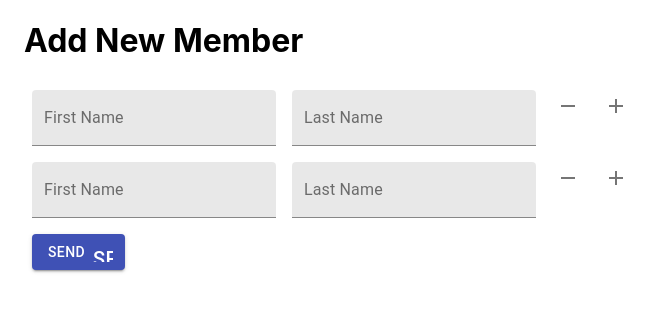
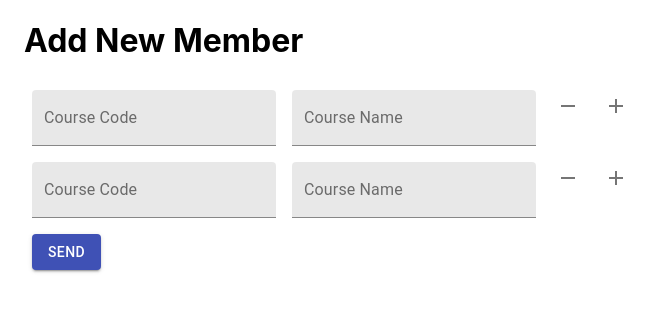
Before and after one commit to saifaldin14/StudentBoard, a React (Create React App) app: page / in a window 1280 px wide. Shown: the top 312 px of the page, without its empty margins (0-662 px from the left). Built offline with nearby package versions, Linux system fonts and the light colour scheme.

Commit message:
Finished updating form UI

```diff
--- a/src/App.js
+++ b/src/App.js
@@ -23,8 +23,8 @@ const useStyles = makeStyles((theme) => ({
 function App() {
   const classes = useStyles()
   const [inputFields, setInputFields] = useState([
-    { firstName: '', lastName: '' },
-    { firstName: '', lastName: '' },
+    { courseCode: '', courseName: '' },
+    { courseCode: '', courseName: '' },
   ]);
 
   const handleSubmit = (e) => {
@@ -39,7 +39,7 @@ function App() {
   }
 
   const handleAddFields = () => {
-    setInputFields([...inputFields, { firstName: '', lastName: '' }])
+    setInputFields([...inputFields, { courseCode: '', courseName: '' }])
   }
 
   const handleRemoveFields = (index) => {
@@ -55,17 +55,17 @@ function App() {
         {inputFields.map((inputField, index) => (
           <div key={index}>
             <TextField
-              name="firstName"
-              label="First Name"
+              name="courseCode"
+              label="Course Code"
               variant="filled"
-              value={inputField.firstName}
+              value={inputField.courseCode}
               onChange={event => handleChangeInput(index, event)}
             />
             <TextField
-              name="lastName"
-              label="Last Name"
+              name="courseName"
+              label="Course Name"
               variant="filled"
-              value={inputField.lastName}
+              value={inputField.courseName}
               onChange={event => handleChangeInput(index, event)}
             />
             <IconButton
@@ -85,7 +85,7 @@ function App() {
           variant="contained"
           color="primary"
           type="submit"
-          endIcon={<Icon>send</Icon>}
+          // endIcon={<Icon>Send</Icon>}
           onClick={handleSubmit}
         >Send</Button>
       </form>
```
